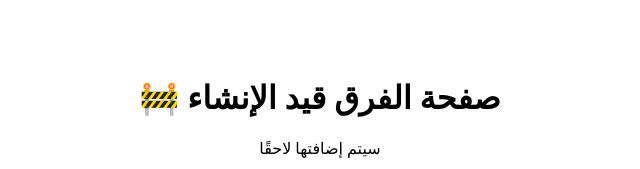
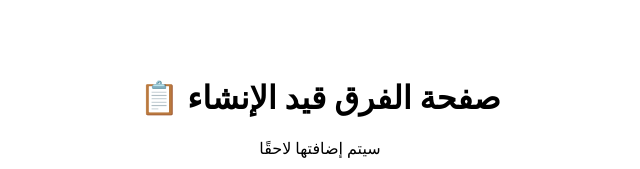
Before and after one commit to abaghli/penalty-tournament, a Next.js app: page /teams in a window 1280 px wide. Shown: the top 169 px of the page, without its empty margins (320-960 px from the left). Built offline with nearby package versions, Linux system fonts and the light colour scheme.

Commit message:
Update teams.js

```diff
--- a/pages/teams.js
+++ b/pages/teams.js
@@ -1,7 +1,7 @@
 export default function TeamsPage() {
   return (
     <div style={{ textAlign: "center", padding: "50px" }}>
-      <h1>🚧 صفحة الفرق قيد الإنشاء</h1>
+     <h1>📋 صفحة الفرق قيد الإنشاء</h1>
       <p>سيتم إضافتها لاحقًا</p>
     </div>
   );
```
